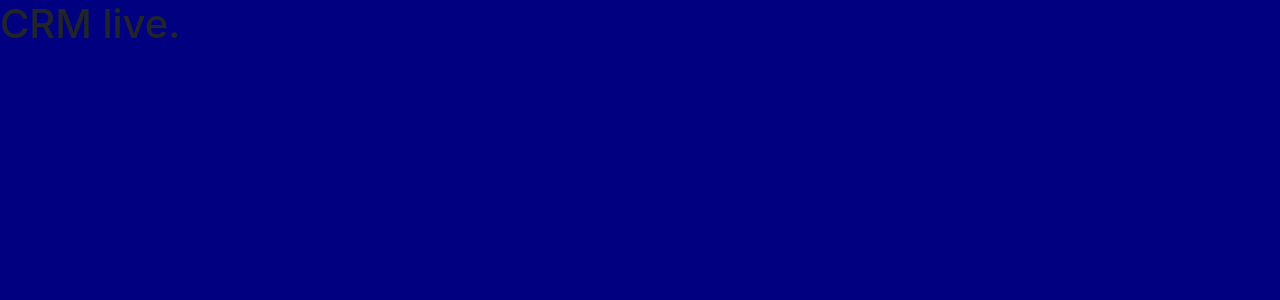
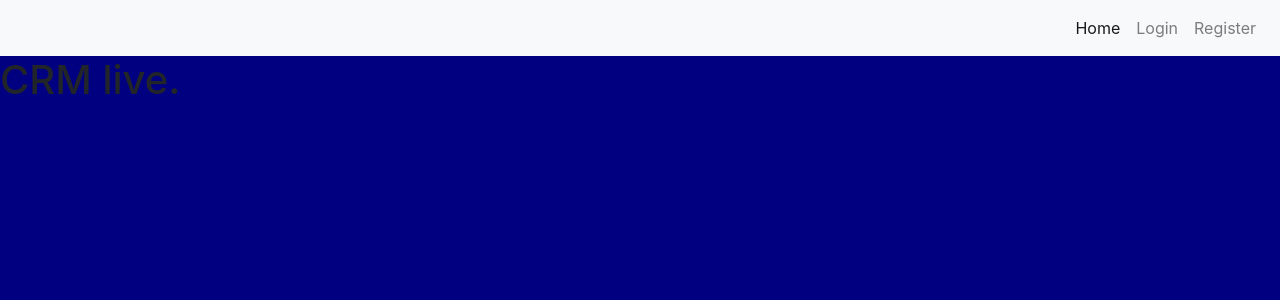
Before and after one commit to darkr4m/caporegime, a React app in the folder client/: page / in a window 1280 px wide. Shown: the top 300 px of the page. Built offline with nearby package versions, Linux system fonts and the light colour scheme.

Commit message:
Implemented navbar skeleton for routing

```diff
--- a/client/src/components/App.js
+++ b/client/src/components/App.js
@@ -1,9 +1,11 @@
 import React, { Component } from 'react';
+import Navbar from './layout/Navbar';
 
 class App extends Component {
     render(){
         return (
             <div>
+                <Navbar />
                 <h1>CRM live.</h1>
             </div>
         )
--- /dev/null
+++ b/client/src/components/layout/Navbar.js
@@ -0,0 +1,26 @@
+import React from 'react';
+
+const Navbar = () => {
+    return (
+        <nav className="navbar navbar-expand-lg navbar-light bg-light">
+            <button className="navbar-toggler" type="button" data-toggle="collapse" data-target="#navbarSupportedContent" aria-controls="navbarSupportedContent" aria-expanded="false" aria-label="Toggle navigation">
+                <span className="navbar-toggler-icon"></span>
+            </button>
+            <div className="collapse navbar-collapse" id="navbarSupportedContent">
+                <ul className="navbar-nav ml-auto">
+                    <li className="nav-item active">
+                        <a className="nav-link" href="#">Home <span className="sr-only">(current)</span></a>
+                    </li>
+                    <li className="nav-item">
+                        <a className="nav-link" href="#">Login</a>
+                    </li>
+                    <li className="nav-item">
+                        <a className="nav-link" href="#">Register</a>
+                    </li>
+                </ul>
+            </div>
+        </nav>
+    )
+}
+
+export default Navbar;
```
